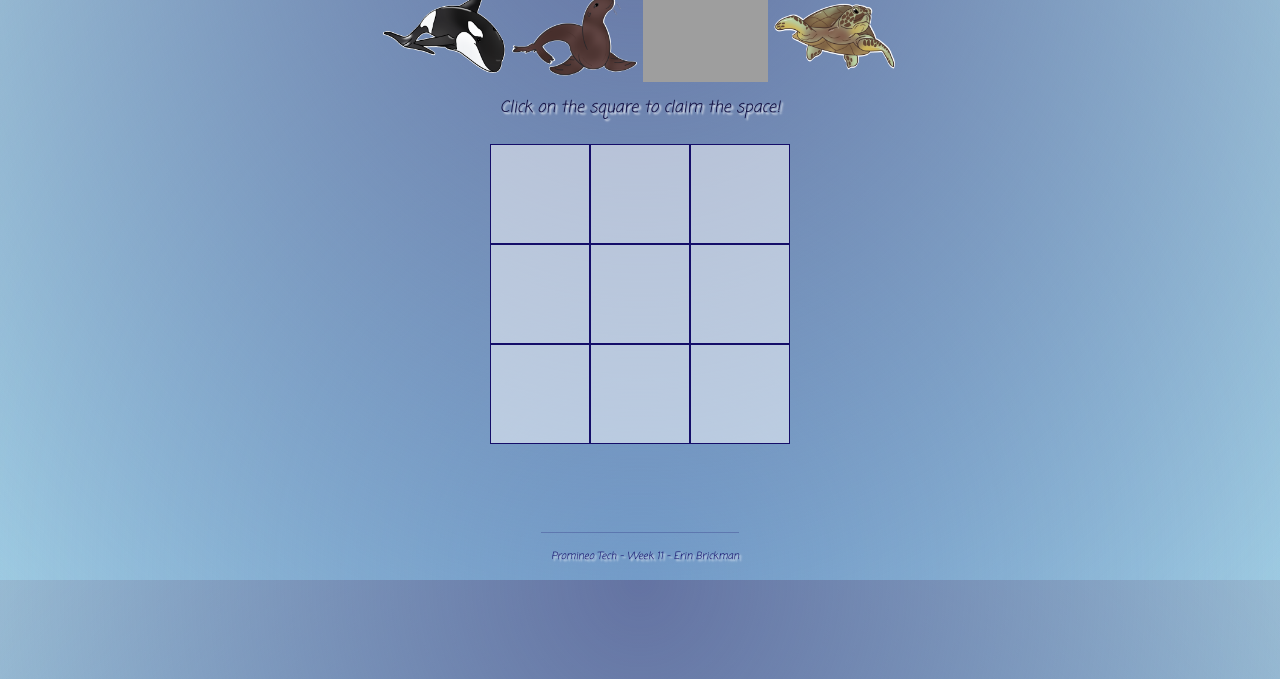
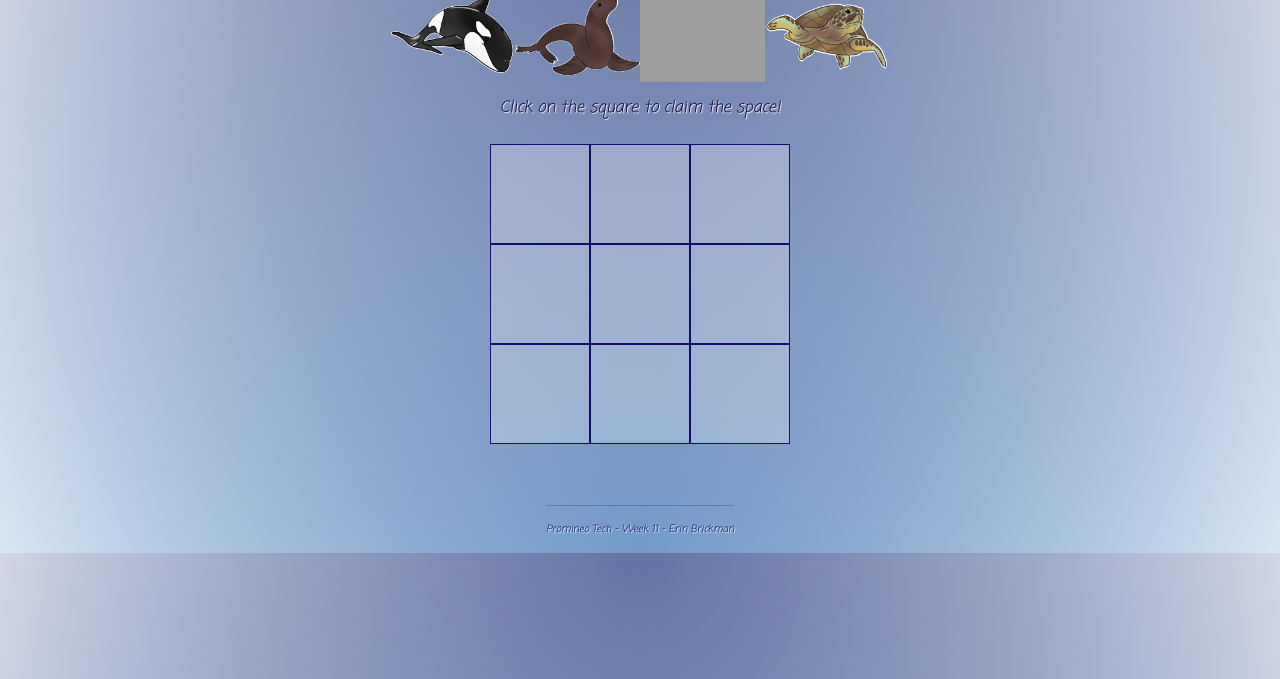
Before and after one commit to erinelise2/week11assignment, a website: page index.html in a window 1280 px wide. Shown: the part 121-800 px from the top of the page. Drawn offline with nearby package versions, Linux system fonts and the light colour scheme; grey boxes are pictures that could not be loaded.

Commit message:
updated some colors on css

```diff
--- a/index.css
+++ b/index.css
@@ -116,28 +116,28 @@
   /* end of bubble animation css... i changed bubble colors and added a second color to random sections... not sure how to make it be at the bottom of the page when the winning alert pops up*/
 
  /* creating image variables0... if I can ever get them on there https://www.youtube.com/watch?v=kRQEkTHIEyU */
- :root {
+:root {
     --orca: url('/images/orca.png');
     --sealion: url('/images/sealion.png');
     --rays: url('/images/rays.png');
     --seaturtle: url('/images/seaturtle.png');
 }
- /* css for basic page */
- body {
+/* css for basic page */
+body {
     display: flex;
     flex-direction: column;
     align-items: center;
     background: radial-gradient(ellipse at top, #6473a2, transparent),            radial-gradient(ellipse at bottom, #79acd8, transparent);
-    background-color: rgb(172, 214, 229);
     font-family: "Coming Soon";
-    text-shadow: 2px 2px 2px white;
+    text-shadow: 1px 1px 1px white;
     color:rgb(20, 13, 105);
-  }
+}
 
 .centerButton {
     display: flex;
     align-items: center;
     flex-direction: column;
+    justify-content: center;
 }
 
 .header {
@@ -147,6 +147,12 @@
     font-size: 45pt;
     font-display: flex;
     text-shadow: 3px 3px 3px white;
+}
+
+.animalGroup {
+    display: flex;
+    flex-direction: row;
+    align-items: center;
 }
 
 .animalImage {
@@ -177,14 +183,17 @@
     justify-content: center;
     align-items: center;
     color: rgb(20, 13, 105);
-    background-color: rgba(255, 255, 255, 0.5);
+    text-shadow: 3px 3px 3px white;
+    background-color: rgba(255, 255, 255, 0.25);
 }
 
 #endGame {
     text-align: center;
+    border: 1px solid rgb(20, 13, 105);
+    background-color: rgba(255, 255, 255, 0.25);
     padding: 25px;
     margin: 25px;
-    color:rgb(20, 13, 105)
+    color:rgb(20, 13, 105);
 }
 
 .start-btn {
@@ -212,9 +221,7 @@
     opacity: 0.4;
 }
 
-.footer-text {
+.footer {
     font-size: x-small;
-    margin-left: 10px;
     font-style: italic;
-    align-items: left;
 }
```
